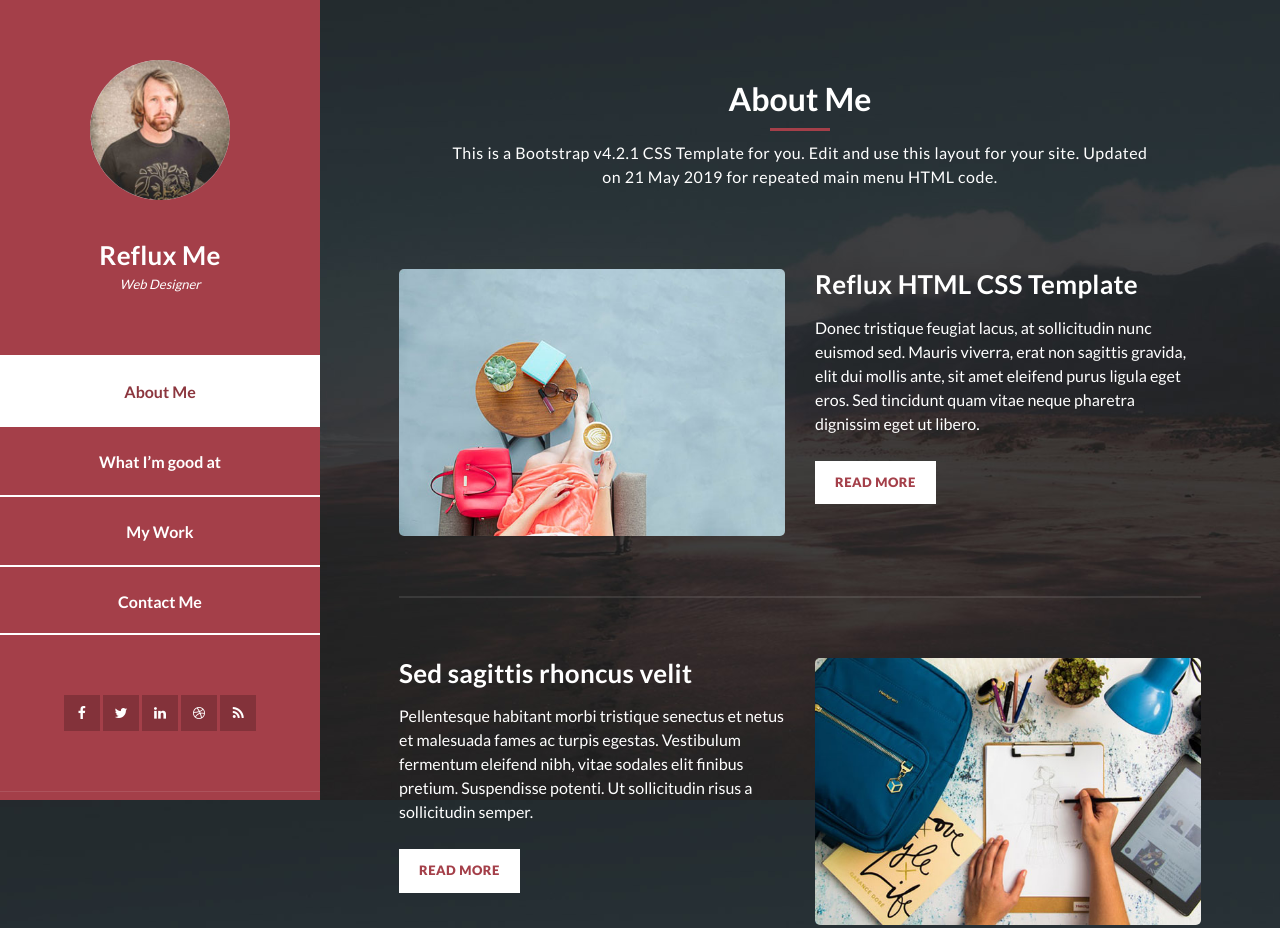
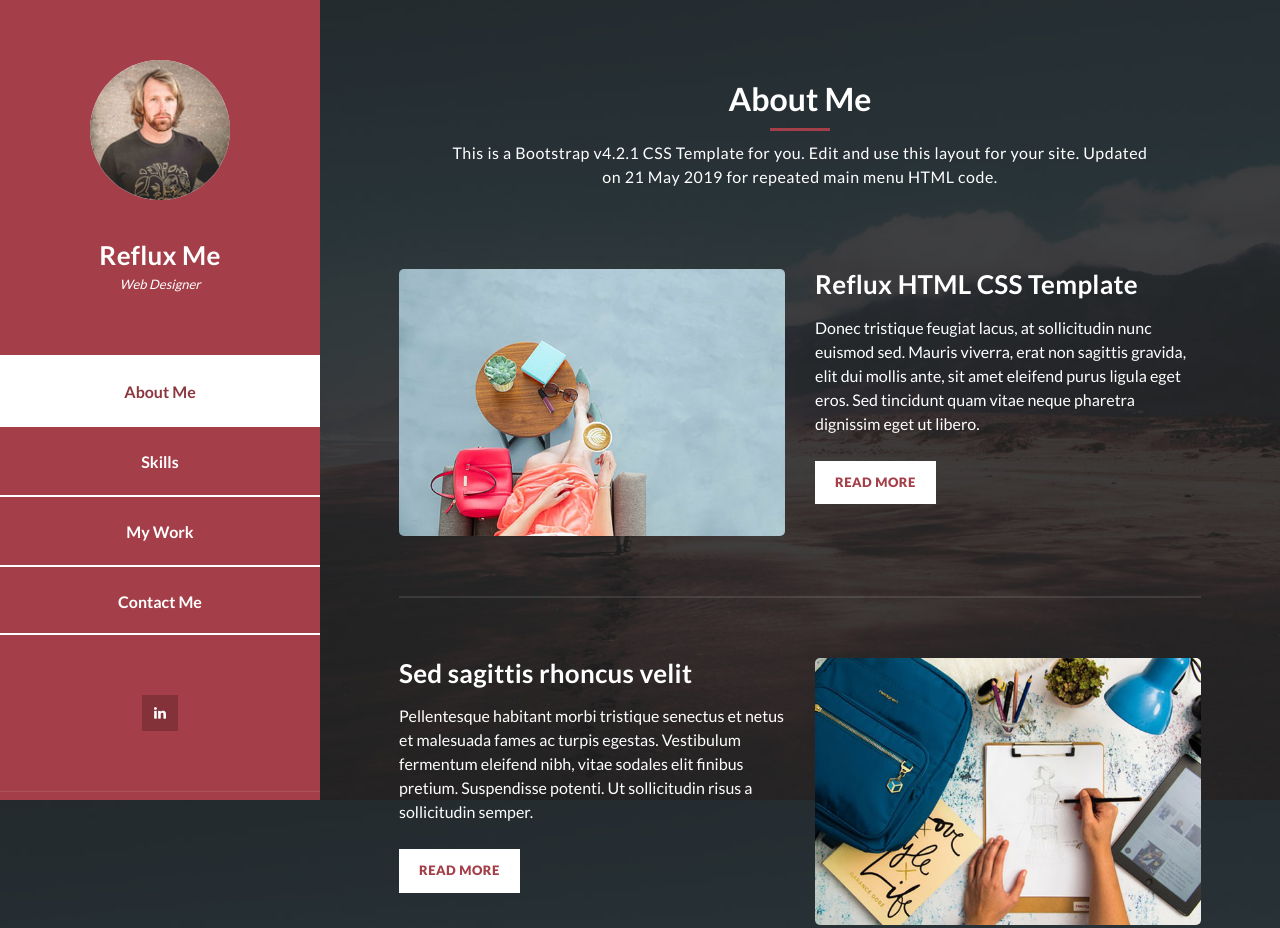
Before and after one commit to alanjoy396/alanjoy.github.io, a plain HTML site: page index.html in a window 1280 px wide. Shown: the top 928 px of the page. Drawn offline with Linux system fonts and the light colour scheme.

Commit message:
Adjusted external links

```diff
--- a/index.html
+++ b/index.html
@@ -46,29 +46,15 @@ https://templatemo.com/tm-531-reflux
             <nav class="main-nav" role="navigation">
               <ul class="main-menu">
                 <li><a href="#section1">About Me</a></li>
-                <li><a href="#section2">What I’m good at</a></li>
+                <li><a href="#section2">Skills</a></li>
                 <li><a href="#section3">My Work</a></li>
                 <li><a href="#section4">Contact Me</a></li>
               </ul>
             </nav>
             <div class="social-network">
-              <ul class="soial-icons">
-                <li>
-                  <a href="https://fb.com/templatemo"
-                    ><i class="fa fa-facebook"></i
-                  ></a>
-                </li>
-                <li>
-                  <a href="#"><i class="fa fa-twitter"></i></a>
-                </li>
+              <ul class="social-icons">
                 <li>
                   <a href="#"><i class="fa fa-linkedin"></i></a>
-                </li>
-                <li>
-                  <a href="#"><i class="fa fa-dribbble"></i></a>
-                </li>
-                <li>
-                  <a href="#"><i class="fa fa-rss"></i></a>
                 </li>
               </ul>
             </div>
```
